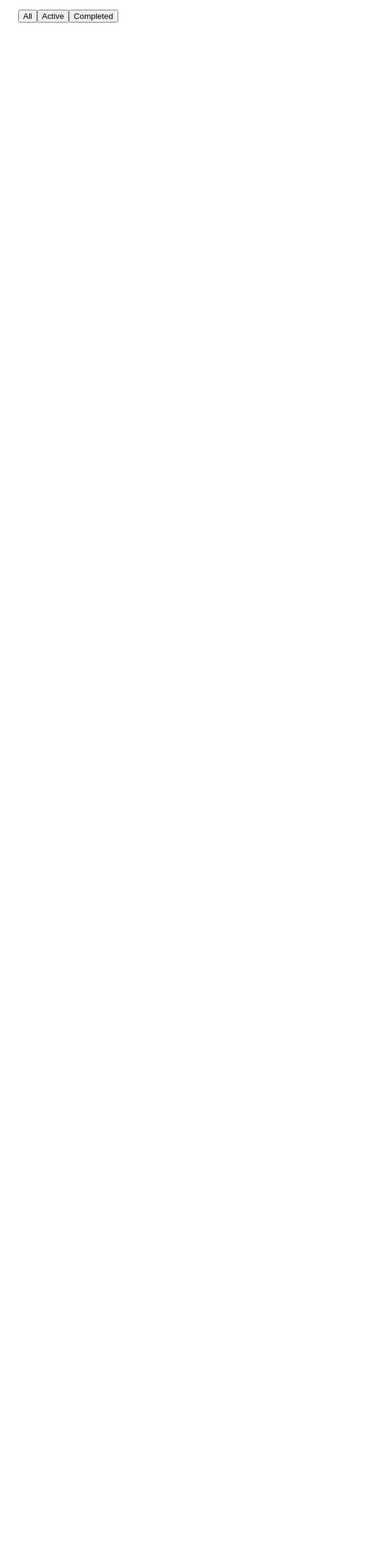
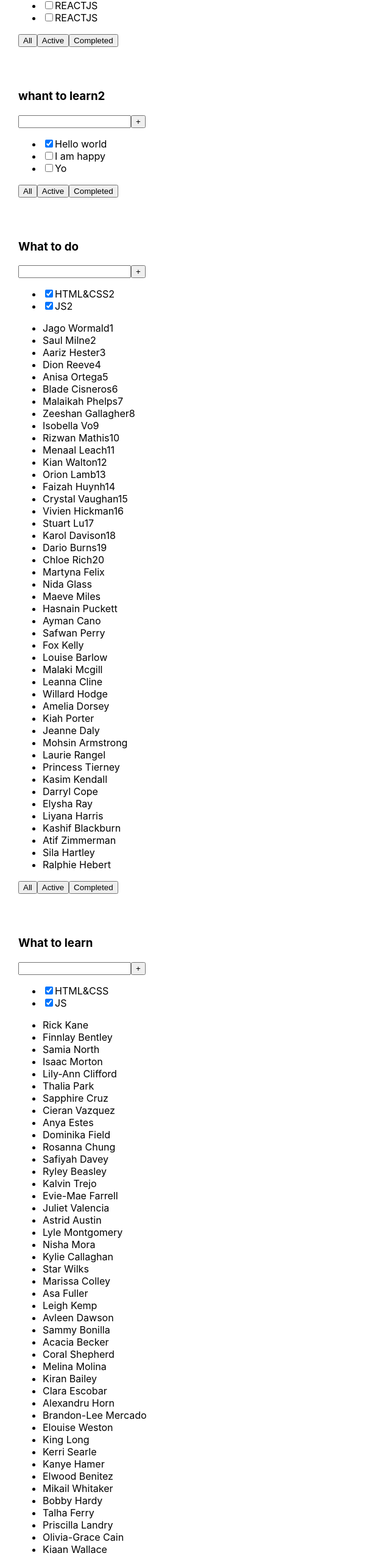
Before and after one commit to legkovaAnastasia/1-todolist, a React (Create React App) app: page / in a window 1280 px wide. Shown: the part 189-2741 px from the top of the page at 61% size, without its empty margins (0-640 px from the left). Before the commit the page ends 800 px from the top, so only its background shows below. Built offline with nearby package versions, Linux system fonts and the light colour scheme.

Commit message:
hwunnessesary

```diff
--- a/src/App.css
+++ b/src/App.css
@@ -1,8 +1,10 @@
 .App {
   padding: 30px;
   display: flex;
+  flex-direction: column;
 }
 
 .App > div {
   margin-right: 50px;
+  margin-bottom: 50px;
 }
--- a/src/App.tsx
+++ b/src/App.tsx
@@ -1,28 +1,156 @@
 import React from 'react';
 import './App.css';
+import {TodoList} from "./TodoList";
+import {Tasks} from "./Tasks";
 
 function App() {
+
+    let title = 'whant to learn1'
+    let title0 = 'whant to learn2'
+    let title2 = 2304834
+    let title3 = true
+
+    const task1 = [
+        {id: 1, title: "HTML&CSS", isDone: true},
+        {id: 2, title: "JS", isDone: true},
+        {id: 3, title: "REACTJS", isDone: false},
+        {id: 3, title: "REACTJS", isDone: false},
+        {id: 3, title: "REACTJS", isDone: false}
+    ]
+    const task2 = [
+        {id: 1, title: "Hello world", isDone: true},
+        {id: 2, title: "I am happy", isDone: false},
+        {id: 3, title: "Yo", isDone: false}
+    ]
+
+    const data1 = {
+        title: "What to do",
+        tasks: [
+            {taskId: 1, title: "HTML&CSS2", isDone: true},
+            {taskId: 2, title: "JS2", isDone: true}
+        ],
+        students: [
+            'Jago Wormald1',
+            'Saul Milne2',
+            'Aariz Hester3',
+            'Dion Reeve4',
+            'Anisa Ortega5',
+            'Blade Cisneros6',
+            'Malaikah Phelps7',
+            'Zeeshan Gallagher8',
+            'Isobella Vo9',
+            'Rizwan Mathis10',
+            'Menaal Leach11',
+            'Kian Walton12',
+            'Orion Lamb13',
+            'Faizah Huynh14',
+            'Crystal Vaughan15',
+            'Vivien Hickman16',
+            'Stuart Lu17',
+            'Karol Davison18',
+            'Dario Burns19',
+            'Chloe Rich20',
+            'Martyna Felix',
+            'Nida Glass',
+            'Maeve Miles',
+            'Hasnain Puckett',
+            'Ayman Cano',
+            'Safwan Perry',
+            'Fox Kelly',
+            'Louise Barlow',
+            'Malaki Mcgill',
+            'Leanna Cline',
+            'Willard Hodge',
+            'Amelia Dorsey',
+            'Kiah Porter',
+            'Jeanne Daly',
+            'Mohsin Armstrong',
+            'Laurie Rangel',
+            'Princess Tierney',
+            'Kasim Kendall',
+            'Darryl Cope',
+            'Elysha Ray',
+            'Liyana Harris',
+            'Kashif Blackburn',
+            'Atif Zimmerman',
+            'Sila Hartley',
+            'Ralphie Hebert',
+        ]
+    }
+    const data2 = {
+        title: "What to learn",
+        tasks: [
+            {taskId: 1, title: "HTML&CSS", isDone: true},
+            {taskId: 2, title: "JS", isDone: true}
+        ],
+        students: [
+            'Rick Kane',
+            'Finnlay Bentley',
+            'Samia North',
+            'Isaac Morton',
+            'Lily-Ann Clifford',
+            'Thalia Park',
+            'Sapphire Cruz',
+            'Cieran Vazquez',
+            'Anya Estes',
+            'Dominika Field',
+            'Rosanna Chung',
+            'Safiyah Davey',
+            'Ryley Beasley',
+            'Kalvin Trejo',
+            'Evie-Mae Farrell',
+            'Juliet Valencia',
+            'Astrid Austin',
+            'Lyle Montgomery',
+            'Nisha Mora',
+            'Kylie Callaghan',
+            'Star Wilks',
+            'Marissa Colley',
+            'Asa Fuller',
+            'Leigh Kemp',
+            'Avleen Dawson',
+            'Sammy Bonilla',
+            'Acacia Becker',
+            'Coral Shepherd',
+            'Melina Molina',
+            'Kiran Bailey',
+            'Clara Escobar',
+            'Alexandru Horn',
+            'Brandon-Lee Mercado',
+            'Elouise Weston',
+            'King Long',
+            'Kerri Searle',
+            'Kanye Hamer',
+            'Elwood Benitez',
+            'Mikail Whitaker',
+            'Bobby Hardy',
+            'Talha Ferry',
+            'Priscilla Landry',
+            'Olivia-Grace Cain',
+            'Kiaan Wallace',
+            'Wesley Padilla90',
+            'Ella-Grace Wooten91',
+            'Kaif Molloy92',
+            'Kamal Broadhurst93',
+            'Bianca Ferrell94',
+            'Micheal Talbot95',
+        ]
+    }
+
     return (
         <div className="App">
-            <div>
-                <h3>What to learn</h3>
-                <div>
-                    <input/>
-                    <button>+</button>
-                </div>
-                <ul>
-                    <li><input type="checkbox" checked={true}/> <span>HTML&CSS</span></li>
-                    <li><input type="checkbox" checked={true}/> <span>JS</span></li>
-                    <li><input type="checkbox" checked={false}/> <span>React</span></li>
-                </ul>
-                <div>
-                    <button>All</button>
-                    <button>Active</button>
-                    <button>Completed</button>
-                </div>
-            </div>
+            <TodoList title={title} title2={title2} task={task1}/>
+            <TodoList title={title0} title3={title3} task={task2}/>
+            {/*<Tasks vozrast={myage} />*/}
+            <Tasks title={data1.title} tasks={data1.tasks} students={data1.students}/>
+            <Tasks title={data2.title} tasks={data2.tasks} students={data2.students}/>
         </div>
     );
 }
 
+// Hi Guys!
+// Let's reinforce our current session!
+// -You have 2 arrays. You should create a new component TASKS, where you will render these arrays.
+// -Don't forget to assign types to our data.
+
 export default App;
--- /dev/null
+++ b/src/Tasks.tsx
@@ -0,0 +1,53 @@
+import React from "react";
+
+// type TasksPropsType = {
+//     data: DataPropsType[]
+// }
+type TasksPropsType = {
+    title:string
+    tasks: TodoPropsType[]
+    students: string[]
+}
+type TodoPropsType = {
+    taskId: number
+    title: string
+    isDone: boolean
+}
+
+// type VozrastPropsType = {
+//     vozrast: number
+// }
+
+export const Tasks = (props: TasksPropsType) => {
+ return(
+     <div>
+         <h3>
+             {props.title}
+         </h3>
+         <div>
+             <input/>
+             <button>+</button>
+         </div>
+         <ul>
+             {props.tasks.map((el=>{
+                 return(
+                         <li><input type="checkbox" checked={el.isDone}/>
+                             <span>{el.title}</span></li>
+                 )
+                         }))}
+         </ul>
+         <ul>
+             {props.students.map((el=>{
+                 return(
+                     <li>{el}</li>
+                 )
+             }))}
+         </ul>
+         <div>
+             <button>All</button>
+             <button>Active</button>
+             <button>Completed</button>
+         </div>
+     </div>
+ )
+}
--- /dev/null
+++ b/src/TodoList.tsx
@@ -0,0 +1,42 @@
+import React from "react";
+
+type TodoListPropsType = {
+    title: string
+    title2?: number
+    title3?: boolean
+    task: TaskPropsType[]
+}
+
+type TaskPropsType = {
+    id: number
+    title: string
+    isDone: boolean
+}
+
+
+
+export const TodoList = (props: TodoListPropsType) => {
+    return <div>
+        <h3>{props.title} {props.title2} {props.title3}</h3>
+        <div>
+            <input/>
+            <button>+</button>
+        </div>
+        <ul>
+            {props.task.map((el => {
+                return (
+                    <li><input type="checkbox" checked={el.isDone}/>
+                        <span>{el.title}</span></li>
+                )
+            }))}
+            {/*<li><input type="checkbox" checked={props.task[0].isDone}/> <span>{props.task[0].title}</span></li>*/}
+            {/*<li><input type="checkbox" checked={props.task[1].isDone}/> <span>{props.task[1].title}</span></li>*/}
+            {/*<li><input type="checkbox" checked={props.task[2].isDone}/> <span>{props.task[2].title}</span></li>*/}
+        </ul>
+        <div>
+            <button>All</button>
+            <button>Active</button>
+            <button>Completed</button>
+        </div>
+    </div>
+}
--- a/src/index.tsx
+++ b/src/index.tsx
@@ -9,7 +9,7 @@ const root = ReactDOM.createRoot(
 );
 root.render(
   <React.StrictMode>
-    <App />
+          <App/>
   </React.StrictMode>
 );
 
```
